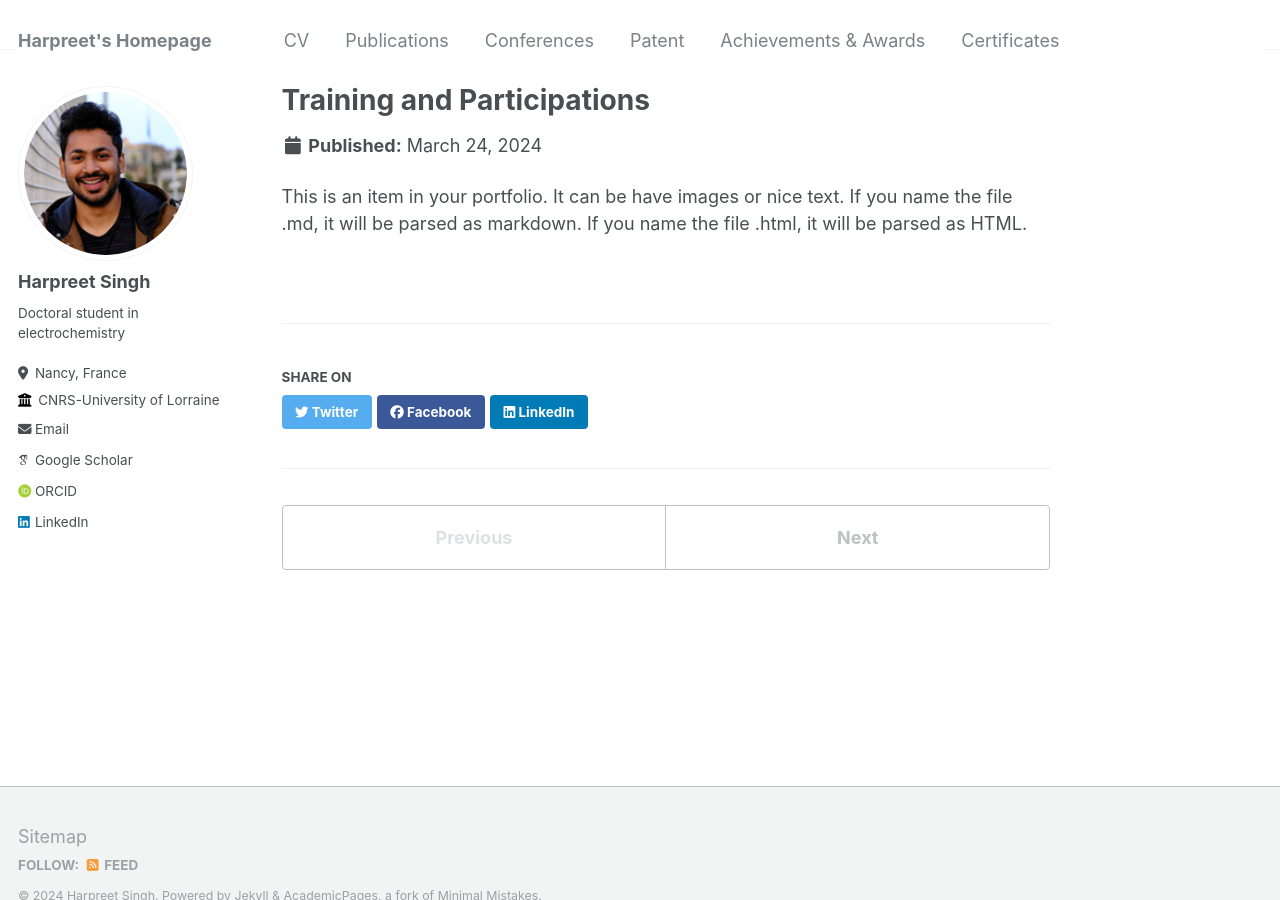
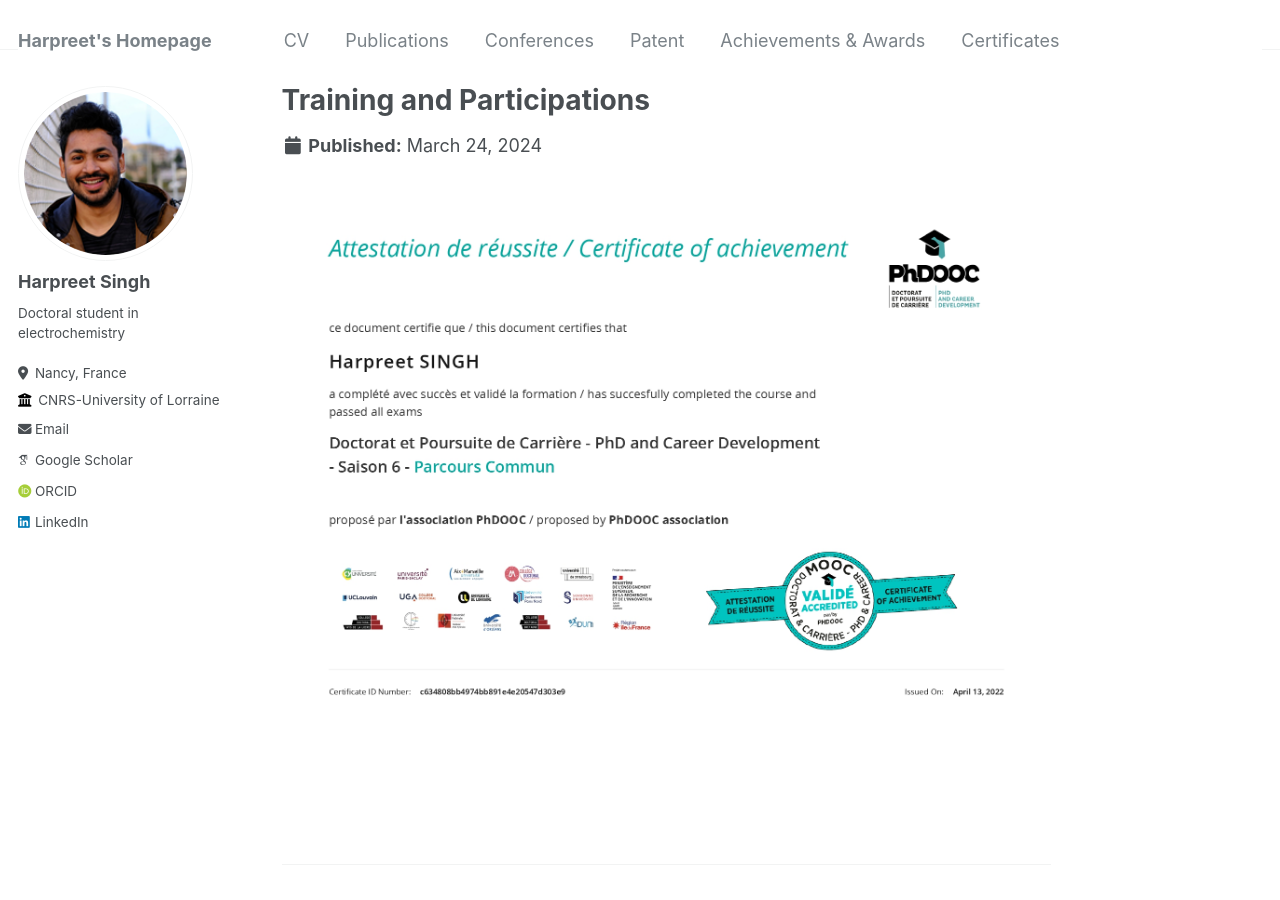
Before and after one commit to Harpr33t-Singh/Harpr33t-Singh.github.io, a Jekyll site: the page built from _portfolio/portfolio-1.md, in a window 1280 px wide and 900 px high. Built offline with Jekyll 4.4.1, drawn with Linux system fonts in a browser that asks for light colours; some web fonts are replaced.

Commit message:
Update portfolio-1.md

```diff
--- a/_portfolio/portfolio-1.md
+++ b/_portfolio/portfolio-1.md
@@ -1,7 +1,7 @@
 ---
 title: "Training and Participations"
-excerpt: "<img src='/certificates/c1.jpg'>"
+excerpt: "<br> PhD and Carrier development - 2022 <br/>"
 collection: portfolio
 ---
 
-This is an item in your portfolio. It can be have images or nice text. If you name the file .md, it will be parsed as markdown. If you name the file .html, it will be parsed as HTML.
+<img src='/certificates/c1.jpg'>
```
